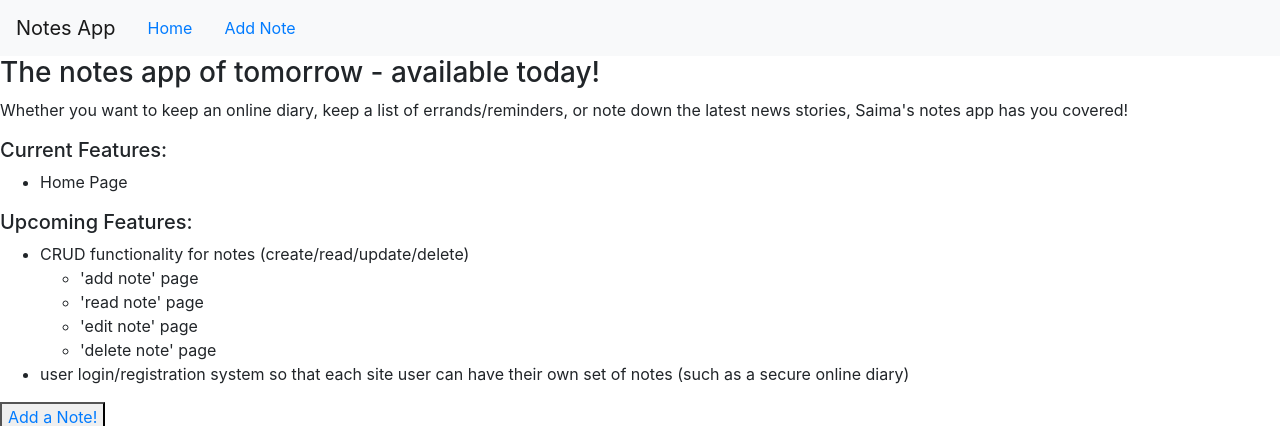
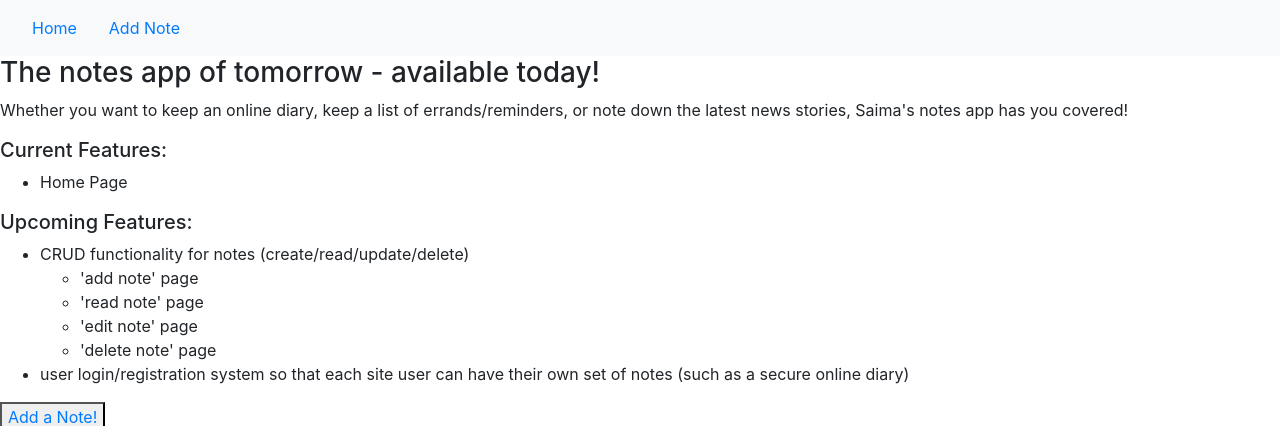
Before and after one commit to saimayunus925/notes-app, a Flask app: page / in a window 1280 px wide. Shown: the top 426 px of the page. Run offline with Flask 2, Linux system fonts and the light colour scheme; some libraries are stand-ins or nearby versions.

Commit message:
deleted navbar brand, it looked weird

```diff
--- a/notes_app/templates/base.html
+++ b/notes_app/templates/base.html
@@ -14,7 +14,6 @@
 
     <!-- site navbar -->
     <nav class="navbar navbar-expand-lg navbar-light bg-light">
-        <a class="navbar-brand" href="#">Notes App</a>
         <ol class="nav">
             <li class="nav-item"><a class="nav-link" href="{{url_for("index")}}">Home</a></li>
             <li class="nav-item"><a class="nav-link" href="{{url_for("add_note")}}">Add Note</a></li>
```
